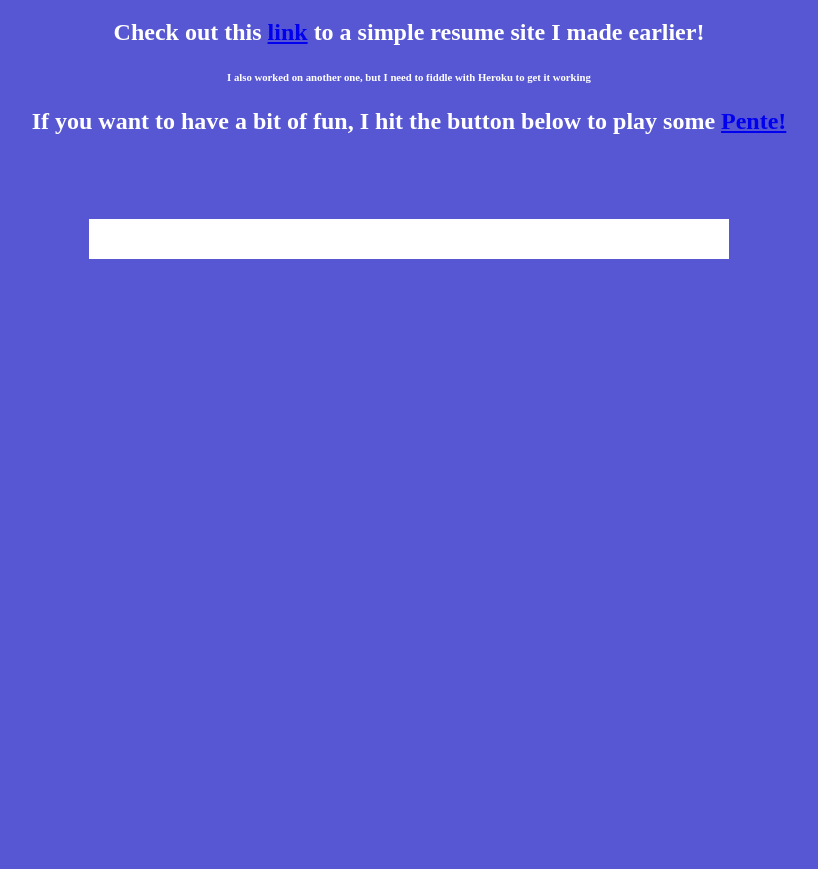
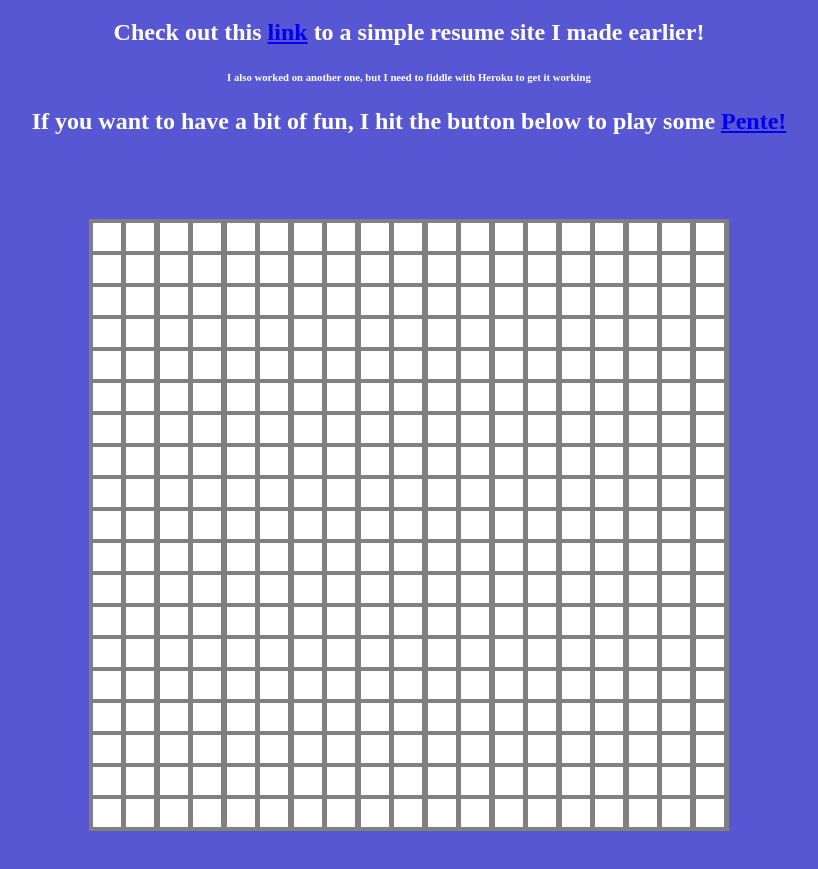
Before and after one commit to daragmas/my-personal-website, a plain HTML site: page index.html in a window 1280 px wide. Both pictures are taken after a click on the button "Play". Shown: the part 61-930 px from the top of the page, without its empty margins (231-1049 px from the left). Before the commit the page ends 800 px from the top, so only its background shows below. Drawn offline with Linux system fonts and the light colour scheme.

Commit message:
Made gameBoard correct size, made cells square, made colors less jarring on the eyes

```diff
--- a/script.js
+++ b/script.js
@@ -5,8 +5,8 @@ function makeGameBoard(){
     const gameBoard = document.createElement('div');
     gameBoard.className = 'gameBoard';
     penteDiv.appendChild(gameBoard);
-    for (row = 1; row < 6; row++){
-        for (col = 1; col < 6; col++){
+    for (row = 1; row < 20; row++){
+        for (col = 1; col < 20; col++){
             let cell = document.createElement('div');
             cell.className = 'cell';
             cell.style.setProperty('grid-area', `${row} / ${col}`);
--- a/style.css
+++ b/style.css
@@ -13,12 +13,18 @@ body{
 }
 
 .gameBoard{
+    background: grey;
     display:grid;
+    gap: 4px;
+    width: auto;
+    padding: 4px;
 }
 
 .cell{
     background: white;
     padding: 4px;
+    width: 20px;
+    height: 20px;
 }
 
 .startButton{
```
